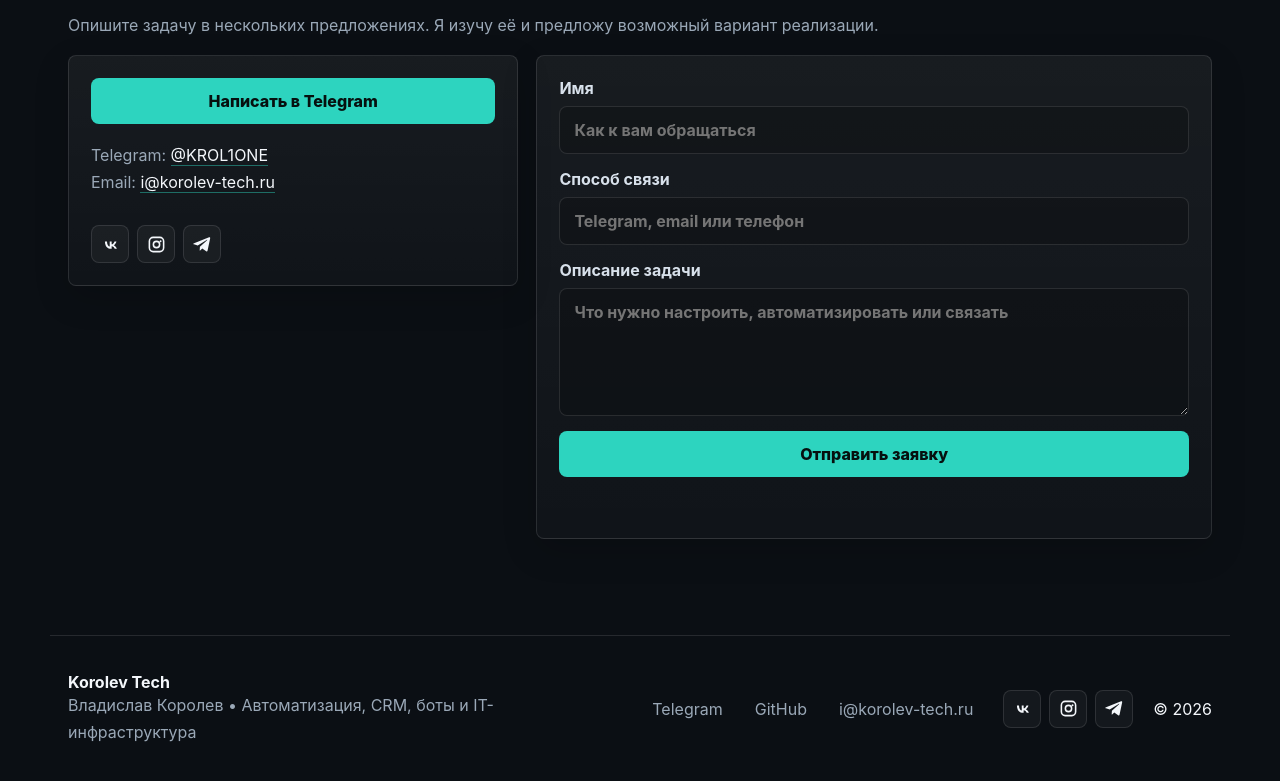
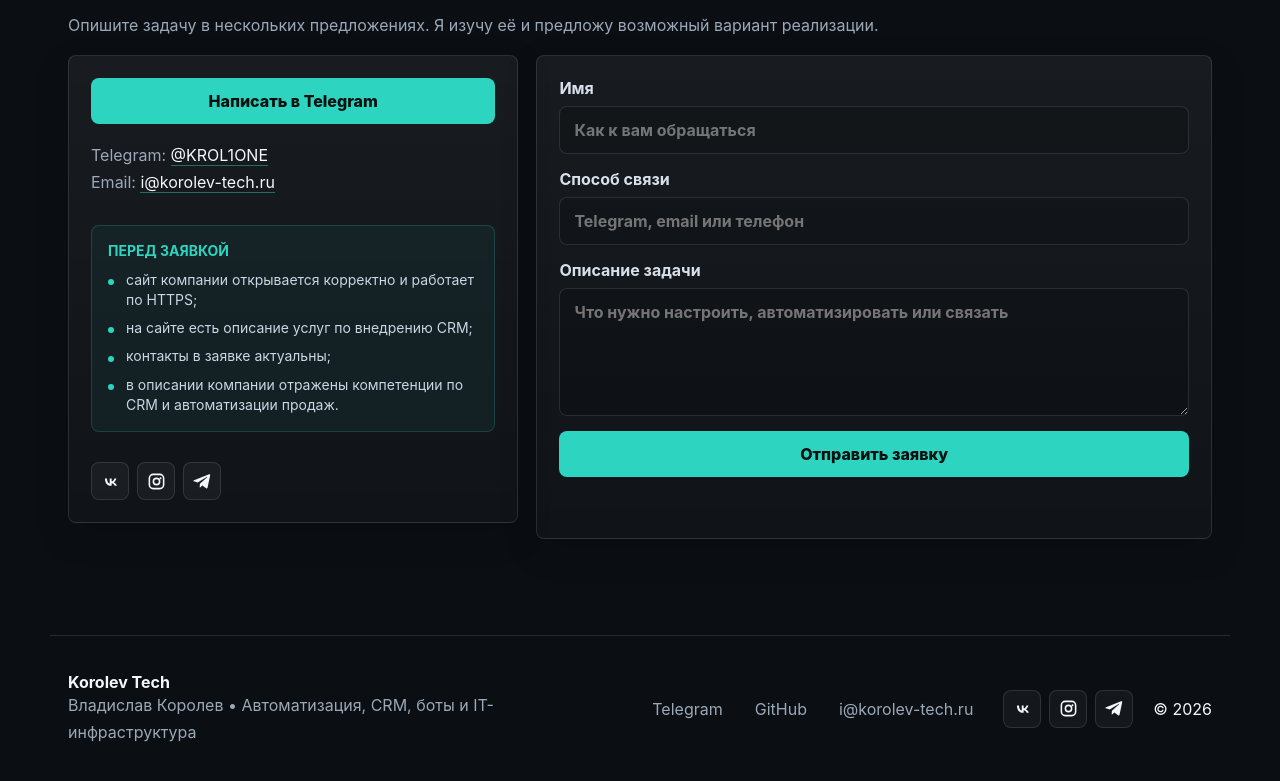
Before and after one commit to krol1one/korolev-tech, a plain HTML site: page index.html in a window 1280 px wide. Shown: the part 8799-9580 px from the top of the page. Drawn offline with Linux system fonts and the light colour scheme.

Commit message:
Add contact request checklist

```diff
--- a/css/style.css
+++ b/css/style.css
@@ -733,6 +733,48 @@ h3 {
   color: var(--accent);
 }
 
+.contact-checklist {
+  margin-top: 18px;
+  padding: 16px;
+  border: 1px solid rgba(45, 212, 191, 0.2);
+  border-radius: var(--radius);
+  background: rgba(45, 212, 191, 0.055);
+}
+
+.contact-checklist h3 {
+  margin-bottom: 10px;
+  color: var(--accent);
+  font-size: 14px;
+  text-transform: uppercase;
+}
+
+.contact-checklist ul {
+  display: grid;
+  gap: 8px;
+  margin: 0;
+  padding: 0;
+  list-style: none;
+}
+
+.contact-checklist li {
+  position: relative;
+  padding-left: 18px;
+  color: #c9d6e4;
+  font-size: 14px;
+  line-height: 1.45;
+}
+
+.contact-checklist li::before {
+  content: "";
+  position: absolute;
+  left: 0;
+  top: 0.65em;
+  width: 6px;
+  height: 6px;
+  border-radius: 50%;
+  background: var(--accent);
+}
+
 .social-links {
   display: flex;
   flex-wrap: wrap;
--- a/index.html
+++ b/index.html
@@ -263,6 +263,15 @@
               Telegram: <a href="https://t.me/KROL1ONE" target="_blank" rel="noopener noreferrer" data-contact-link="telegram">@KROL1ONE</a><br>
               Email: <a href="mailto:i@korolev-tech.ru" data-contact-link="email">i@korolev-tech.ru</a>
             </p>
+            <div class="contact-checklist" aria-label="Что стоит проверить перед заявкой">
+              <h3>Перед заявкой</h3>
+              <ul>
+                <li>сайт компании открывается корректно и работает по HTTPS;</li>
+                <li>на сайте есть описание услуг по внедрению CRM;</li>
+                <li>контакты в заявке актуальны;</li>
+                <li>в описании компании отражены компетенции по CRM и автоматизации продаж.</li>
+              </ul>
+            </div>
             <div class="social-links social-links-contact" aria-label="Социальные сети">
               <a href="https://vk.ru/tech_korolev" target="_blank" rel="noopener noreferrer" aria-label="VK Korolev Tech">
                 <svg aria-hidden="true" focusable="false"><use href="#icon-vk"></use></svg>
```
